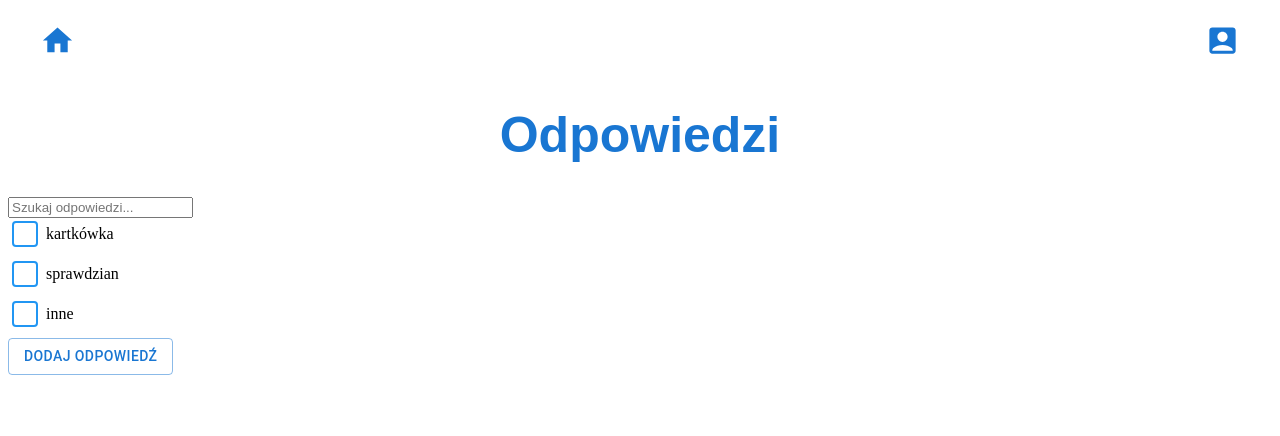
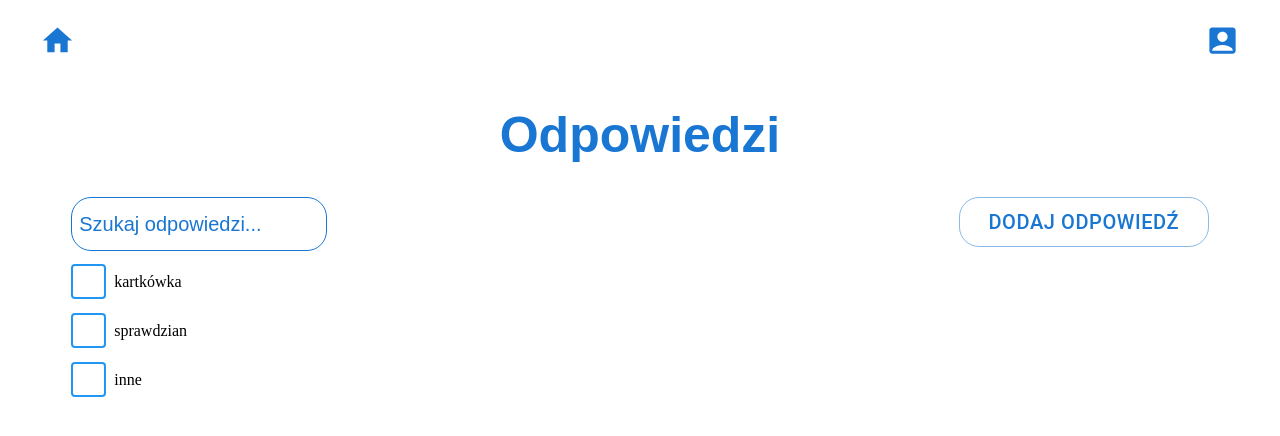
Before and after one commit to Jumpersky77/Praktyki, a React (Create React App) app in the folder AppPraktyki-main/: page /answers in a window 1280 px wide. Shown: the top 436 px of the page. Built offline with nearby package versions, Linux system fonts and the light colour scheme.

Commit message:
Answers style update

```diff
--- a/AppPraktyki-main/src/components/Answer.tsx
+++ b/AppPraktyki-main/src/components/Answer.tsx
@@ -5,7 +5,7 @@ type Props = { id: string, name: string, author: string, rating: string, onAnswe
 const Answer = (props : Props) => {
     return (
             <div>
-                <Button variant="outlined" id={props.id} onClick={() => props.onAnswerClick(props.id)}>{props.name}, dodał: {props.author}, ocena: {props.rating}</Button>
+                <Button className='BlockAnswers' variant="outlined" id={props.id} onClick={() => props.onAnswerClick(props.id)}>{props.name}, dodał: {props.author}, ocena: {props.rating}</Button>
             </div>
     )
 }
--- a/AppPraktyki-main/src/pages/Answers.tsx
+++ b/AppPraktyki-main/src/pages/Answers.tsx
@@ -88,17 +88,18 @@ const Teachers = () => {
                 <h1 className='title'>Odpowiedzi</h1>
                 {subject && <p className='subtitle'>Przedmiot: {subject}</p>}
                 {teacher && <p className='subtitle'>Nauczyciel: {teacher}</p>}
-                <input
+                <Button id='ButtonAddAnswer' variant='outlined'>Dodaj odpowiedź</Button>
+                <input className='SearchInput'
                     type="text"
                     placeholder="Szukaj odpowiedzi..."
                     value={searchTerm}
                     onChange={handleInputChange}
                 />
-                <span className='checkboxes'><Checkbox value={"kartkówka"}></Checkbox>
+                <Checkbox value={"kartkówka"}></Checkbox>
                 <Checkbox value={"sprawdzian"}></Checkbox>
-                <Checkbox value={"inne"}></Checkbox></span>
+                <Checkbox value={"inne"}></Checkbox>
 
-                <Button variant='outlined'>Dodaj odpowiedź</Button>
+
 
                 {subject === "Matematyka" && teacher === "Ewa Znamirowska" && filteredAnswers.map((answer, index) => (
                     <div className='BlockAnswersContainer' key={answer.id}>
--- a/AppPraktyki-main/src/style/styleR.css
+++ b/AppPraktyki-main/src/style/styleR.css
@@ -8,7 +8,7 @@
   font-size: 25px  !important;
 }
 .BlockAnswers{
-  width: 450px  !important;
+  width: 80%  !important;
   border-radius: 20px  !important;
   min-height: 100px  !important;
   font-size: 25px  !important;
@@ -17,6 +17,29 @@
   width: 100%;
   text-align: center;
   margin-top: 20px !important;
+}
+#ButtonAddAnswer{
+  width: 250px  !important;
+  border-radius: 20px  !important;
+  height: 50px  !important;
+  font-size: 20px  !important;
+  float: right;
+  margin-right: 5%;
+
+}
+.SearchInput{
+  width: 250px  !important;
+  border-radius: 20px  !important;
+  height: 50px  !important;
+  font-size: 20px  !important;
+  color: #1976d2;
+  border: #1976d2 1px solid;
+  margin-left: 5%;
+  margin-bottom: 10px;
+}
+::placeholder{
+  color: #1976d2;
+  padding-left: 5px;
 }
 .BlockContainer{
   float: left !important;
@@ -51,13 +74,15 @@
 
 .answer-search-checkbox input[type="checkbox"] {
   appearance: none;
-  width: 26px;
-  height: 26px;
+  width: 35px;
+  height: 35px;
   border: 2px solid #2196f3; /* Kolor niebieski */
   border-radius: 4px;
   margin-right: 8px;
   cursor: pointer;
+  margin-left: 5%;
 }
+
 
 .answer-search-checkbox input[type="checkbox"]:checked {
   background-color: #2196f3; /* Kolor tła po zaznaczeniu */
@@ -68,8 +93,8 @@
   display: inline-block;
   font-size: 16px;
   color: #ffffff; /* Kolor symbolu */
-  line-height: 26px;
+  line-height: 35px;
   text-align: center;
-  width: 26px;
-  height: 26px;
+  width: 35px;
+  height: 35px;
 }
```
